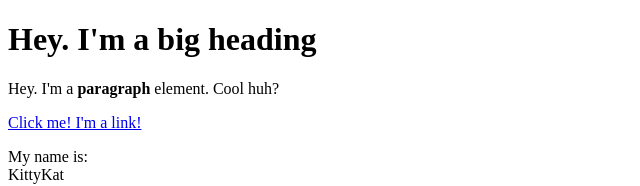
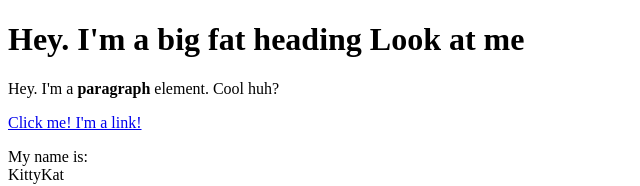
Before and after one commit to Zanngestu1990/cartoon-hero, a plain HTML site: page test.html in a window 1280 px wide. Shown: the top 186 px of the page, without its empty margins (0-640 px from the left). Drawn offline with Linux system fonts and the light colour scheme.

Commit message:
Added fat

```diff
--- a/test.html
+++ b/test.html
@@ -4,7 +4,7 @@
 	<title>Test Page</title>
 </head>
 <body>
-	<h1>Hey. I'm a big heading</h1>
+	<h1>Hey. I'm a big fat heading Look at me</h1>
 	<p>Hey. I'm a <b>paragraph</b> element. Cool huh?</p>
 	<a href="https://google.com" target="_blank" title="Let's go to Google">Click me! I'm a link!</a>
 	<p>My name is:<br>KittyKat</p>
```
